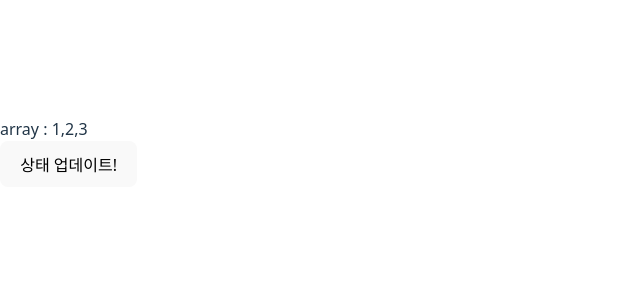
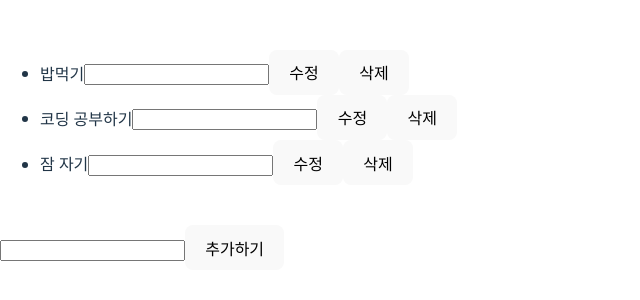
Before and after one commit to hj-devlog/react-practice, a React (Vite) app in the folder vite/: page / in a window 1280 px wide. Shown: the part 248-548 px from the top of the page, without its empty margins (0-640 px from the left). Built offline with nearby package versions, Linux system fonts and the light colour scheme.

Commit message:
React State & Props 실습

```diff
--- a/vite/src/App.jsx
+++ b/vite/src/App.jsx
@@ -1,20 +1,73 @@
-import { useState } from 'react';
-import './App.css';
+import { useState } from 'react'
+import './App.css'
 
 function App() {
-  let [array, setArray] = useState([1,2,3]);
+  const [todoList, setTodoList] = useState([
+  {id: 0, content:'밥먹기'},
+  {id: 1, content:'코딩 공부하기'},
+  {id: 2, content:'잠 자기'},
+]);
+return (
+  <>
+  <TodoList todoList = {todoList} setTodoList={setTodoList} />
+  <br/>
+  <TodoInput todoList={todoList} setTodoList={setTodoList}/>
 
-  const handler = () => {
-    const newArray = [...array];
-    newArray.push(5);
-    setArray(newArray);
-  };
+  </>
+)
+}
+
+function TodoInput({todoList, setTodoList}){
+  const [inputValue, setInputValue] = useState('');
   return(
-  <>
-    array : {array.join(",")}
-    <br />
-    <button onClick={handler}>상태 업데이트!</button>
-  </>
+    <>
+  <input value={inputValue} onChange={(event) =>
+  setInputValue(event.target.value)}/>
+  <button onClick={() => {
+    const newTodo ={id: Number(new Date()),content : inputValue}
+    const newTodoList = [...todoList, newTodo];
+    setTodoList(newTodoList);
+    setInputValue("");
+      }}>추가하기</button>
+</>
+  )
+}
+
+function TodoList({todoList,setTodoList}) {
+  return(
+<>
+  <ul>
+    {todoList.map((todo) =>(
+    <Todo key = {todo.id} todo={todo} setTodoList={setTodoList}/>
+    ))}
+
+  </ul>
+</>
+);
+}
+
+function Todo({todo,setTodoList}) {
+    const [inputValue, setInputValue] = useState('');
+    console.log(inputValue);
+  return (
+  <li >
+  {todo.content}
+  <input value={inputValue} onChange={(event) =>
+  setInputValue(event.target.value)}
+  />
+  <button onClick={() => {
+    setTodoList((prev)=> prev.map((el) => el.id ===todo.id ? {...el, content :inputValue} : el
+  ));
+
+  }}>수정</button>
+  <button onClick={() => {
+    setTodoList((prev) => {
+    return prev.filter((el) => el.id !== todo.id)
+    });
+  }}
+  >삭제</button>
+
+  </li>
   );
 }
 
```
